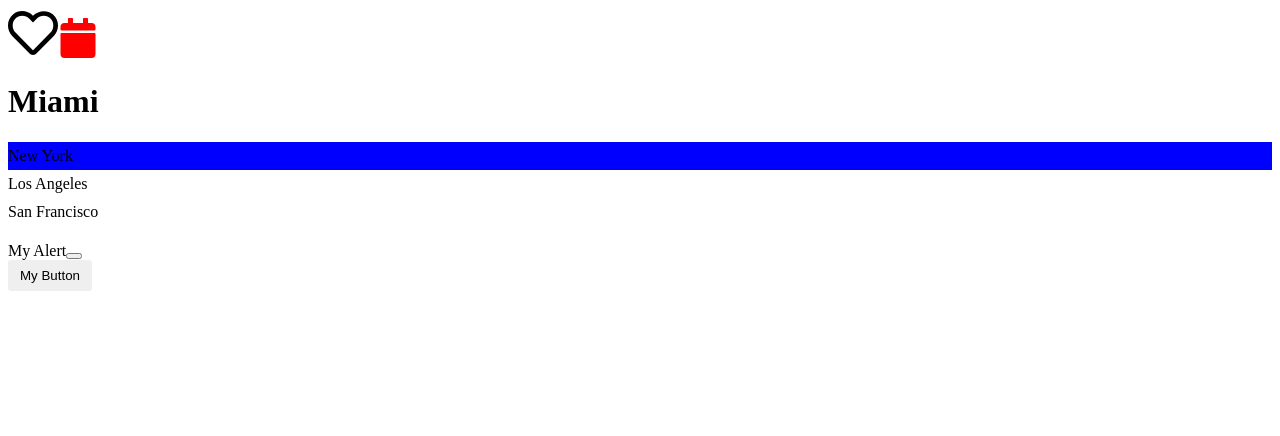
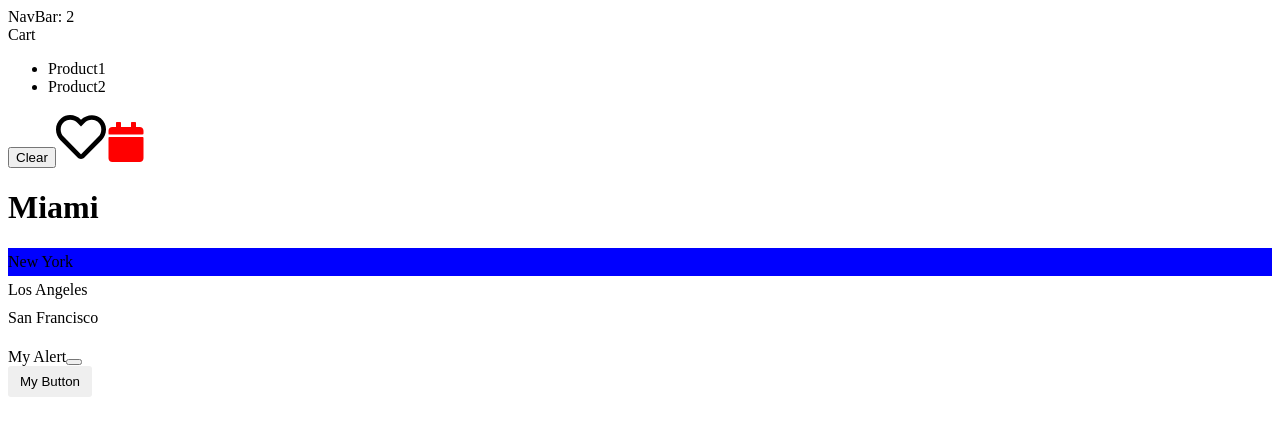
Before and after one commit to MegMoore/react-app, a React (Vite) app: page / in a window 1280 px wide. Shown: the top 436 px of the page. Built offline with nearby package versions, Linux system fonts and the light colour scheme.

Commit message:
added cart components

```diff
--- a/package.json
+++ b/package.json
@@ -11,6 +11,7 @@
   "dependencies": {
     "@types/styled-components": "^5.1.34",
     "bootstrap": "^5.2.3",
+    "immer": "^9.0.19",
     "react": "^18.2.0",
     "react-dom": "^18.2.0",
     "react-icons": "^4.7.1",
--- a/src/App.tsx
+++ b/src/App.tsx
@@ -6,13 +6,18 @@
 
 import { FaCalendar } from "react-icons/fa";
 import Like from "./components/Like";
+import NavBar from "./components/NavBar";
+import Cart from "./components/Cart";
 
 function App() {
+  const [cartItems, setCartItems] = useState(["Product1", "Product2"]);
   const items = ["New York", "Los Angeles", "San Francisco"];
   const [alertVisible, setAlertVisibility] = useState(true);
 
   return (
     <div>
+      <NavBar cartItemsCount={cartItems.length} />
+      <Cart cartItems={cartItems} onClear={() => setCartItems([])} />
       <Like onClick={() => console.log("clicked")} />
       <FaCalendar color="red" size={40} />
       <ListGroup
--- /dev/null
+++ b/src/components/Cart.tsx
@@ -0,0 +1,22 @@
+import React from "react";
+
+interface Props {
+  cartItems: string[];
+  onClear: () => void;
+}
+
+const Cart = ({ cartItems, onClear }: Props) => {
+  return (
+    <>
+      <div>Cart</div>
+      <ul>
+        {cartItems.map((item) => (
+          <li key={item}>{item}</li>
+        ))}
+      </ul>
+      <button onClick={onClear}>Clear</button>
+    </>
+  );
+};
+
+export default Cart;
--- /dev/null
+++ b/src/components/NavBar.tsx
@@ -0,0 +1,13 @@
+import React from 'react'
+
+interface Props
+{
+    cartItemsCount: number
+}
+const NavBar = ({ cartItemsCount }: Props) => {
+  return (
+    <div>NavBar: {cartItemsCount}</div>
+  )
+}
+
+export default NavBar
```
Also changed, not shown: 1 other file (tests, documents, lock files or other folders).
